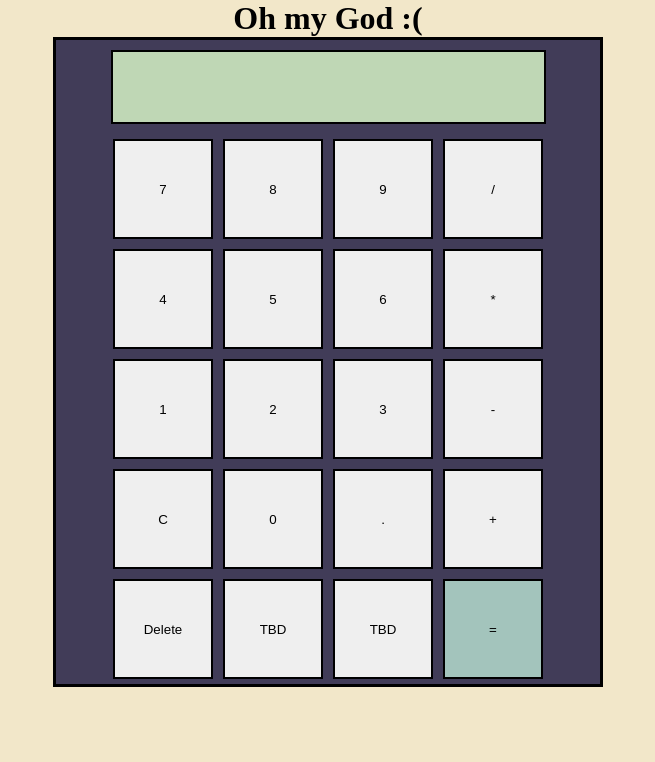
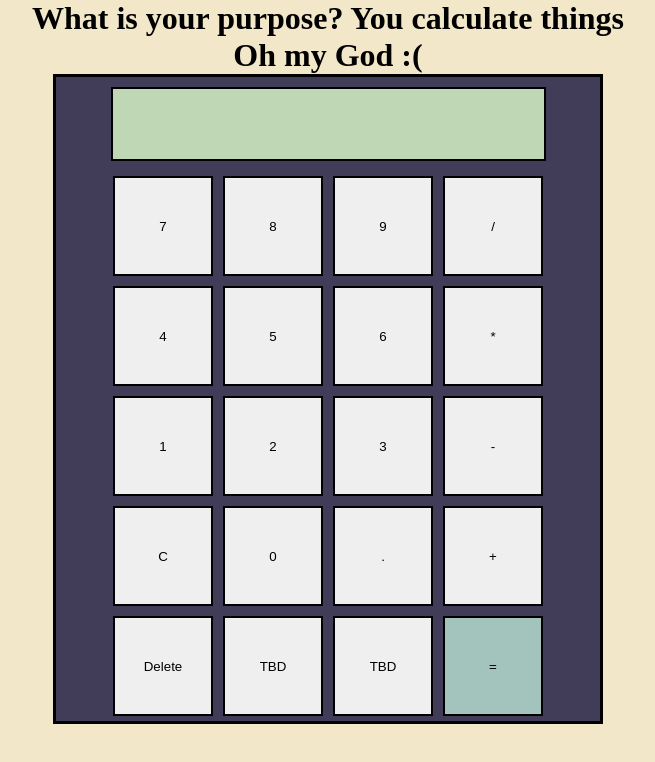
Before and after one commit to Fico27/Calculator, a plain HTML site: page index.html in a window 1280 px wide. Shown: the whole page, without its empty margins (312-967 px from the left). Drawn offline with Linux system fonts and the light colour scheme.

Commit message:
Added the title to another h1 so the joke gets shown

```diff
--- a/index.html
+++ b/index.html
@@ -10,6 +10,7 @@
 </head>
 
 <body>
+    <h1>What is your purpose? You calculate things</h1>
     <h1>Oh my God :(</h1>
 
     <div class="calculator">
```
